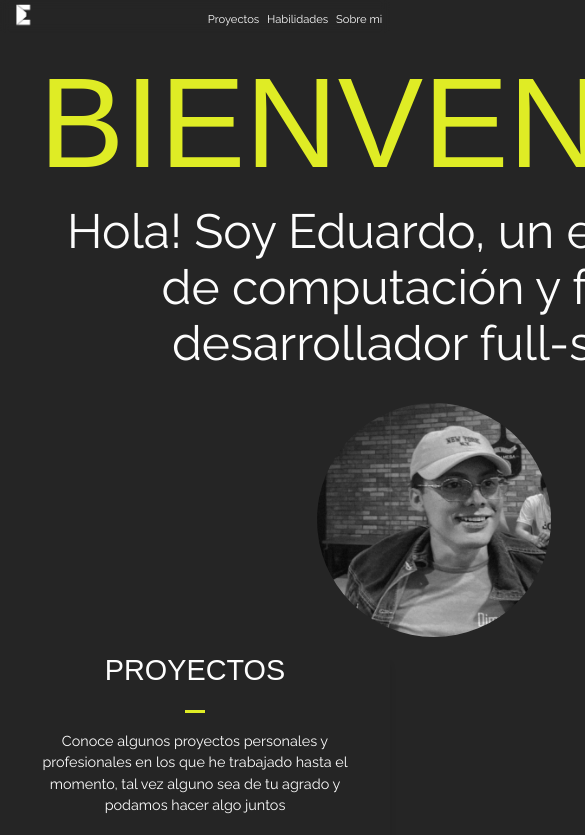
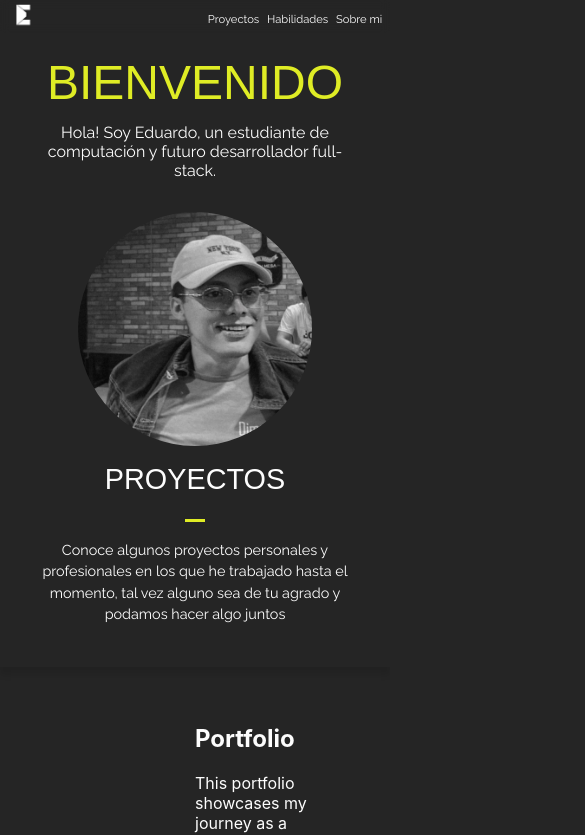
Before and after one commit to JEduardoVB/MyFirstRepository, a React (Create React App) app: page / in a window 390 px wide. Shown: the top 835 px of the page, 585 px wide, since content can reach past the window. Built offline with nearby package versions, Linux system fonts and the light colour scheme; a web font is replaced by a local one.

Commit message:
Corrección de responsive en header

```diff
--- a/src/styles/Index.css
+++ b/src/styles/Index.css
@@ -12,7 +12,7 @@ h1 {
     font-family: 'Koulen', sans-serif;
     display: inline-block;
     font-weight: normal;
-    font-size: clamp(8rem, 8vw, 4rem);
+    font-size: clamp(3rem, 8vw, 6rem);
     line-height: 1;
     margin: 0 0 1rem;
     color: #dfec25;
@@ -33,7 +33,7 @@ h1 {
 .Presentation {
     font-family: 'Raleway';
     font-weight: lighter;
-    font-size: clamp(3rem, 4vw, 2rem);
+    font-size: clamp(1rem, 4vw, 3rem);
     width: 100%;
     margin: 0 0 2rem;
     color: #fdfdfd;
```
